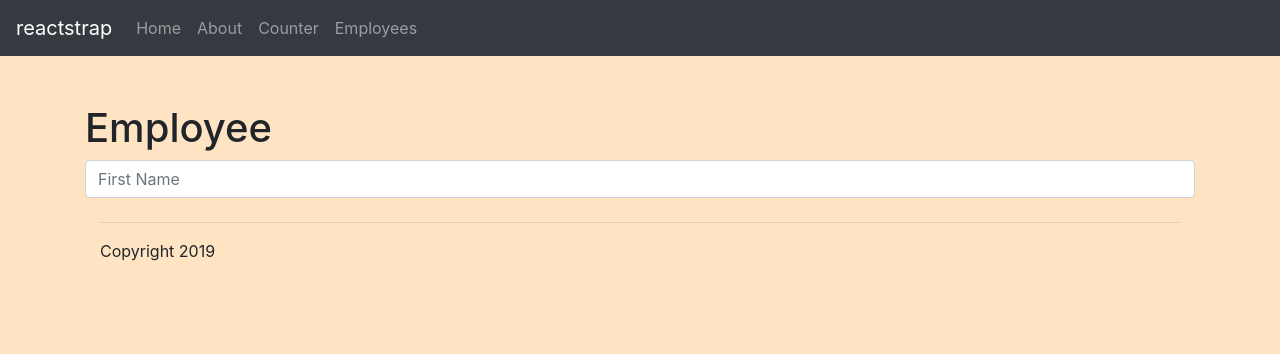
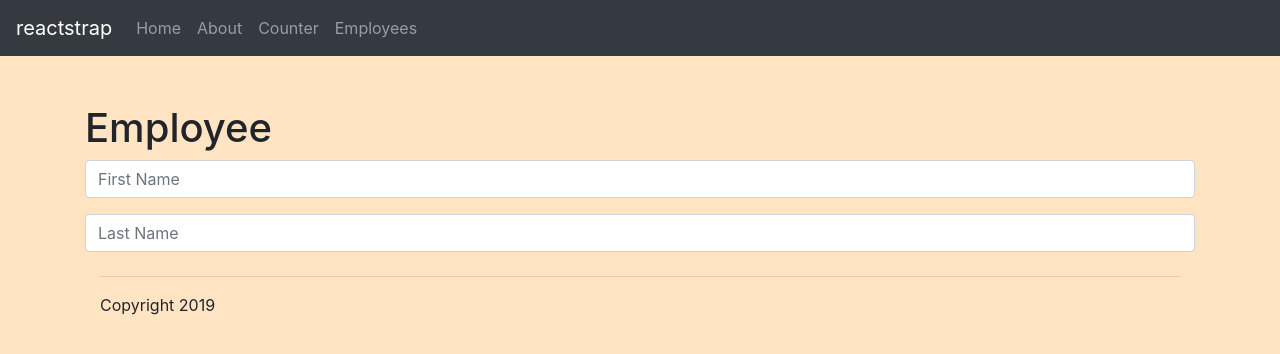
Before and after one commit to simmi9/advanced_react_redux, a React (Create React App) app: page /employee/1 in a window 1280 px wide. Shown: the top 354 px of the page. Built offline with nearby package versions, Linux system fonts and the light colour scheme; no server answers.

Commit message:
created 2nd field of employee details edit form

```diff
--- a/src/employee-details/Employee-Form.jsx
+++ b/src/employee-details/Employee-Form.jsx
@@ -19,5 +19,12 @@ export default function EmployeeForm (props) {
             value={props.firstName}
             onChange={props.onChange}
             formErrors={props.formErrors} />
+
+        <MyTextBox
+            name="lastName"
+            fullName="Last Name"
+            value={props.lastName}
+            onChange={props.onChange}
+            formErrors={props.formErrors} />
     </Form >)
 }
```
